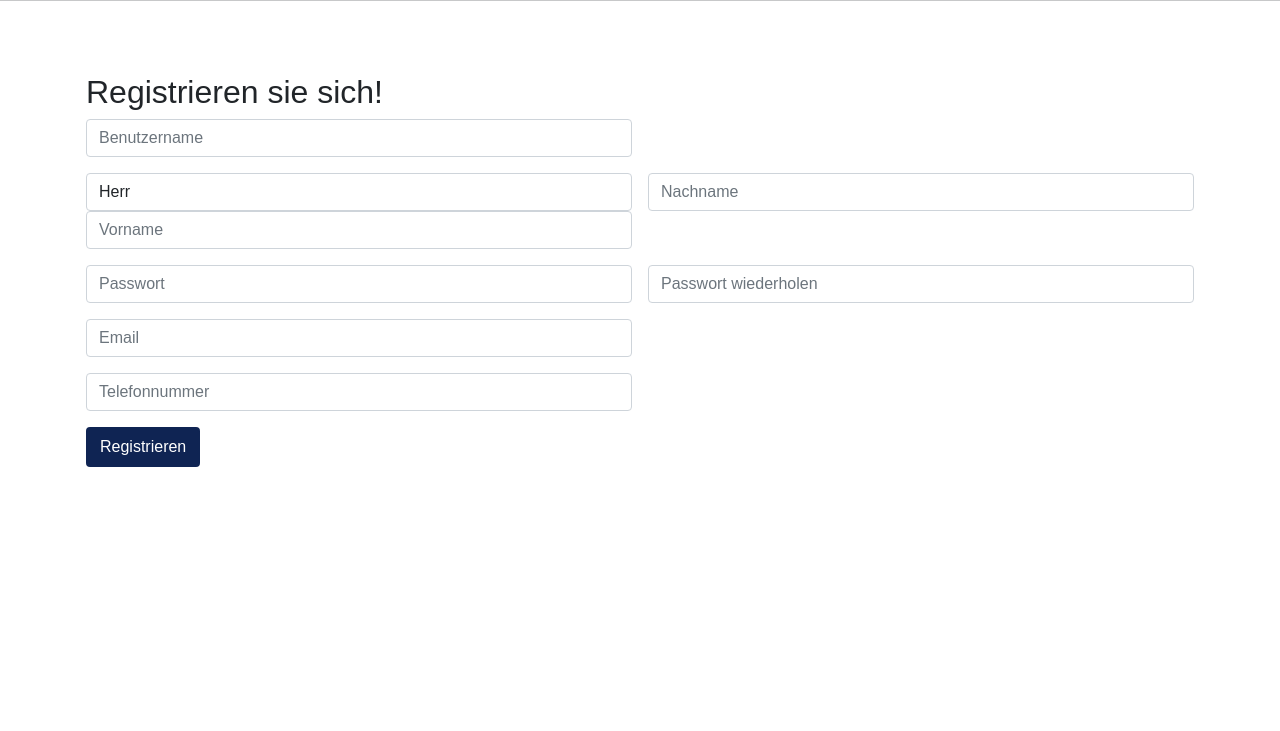
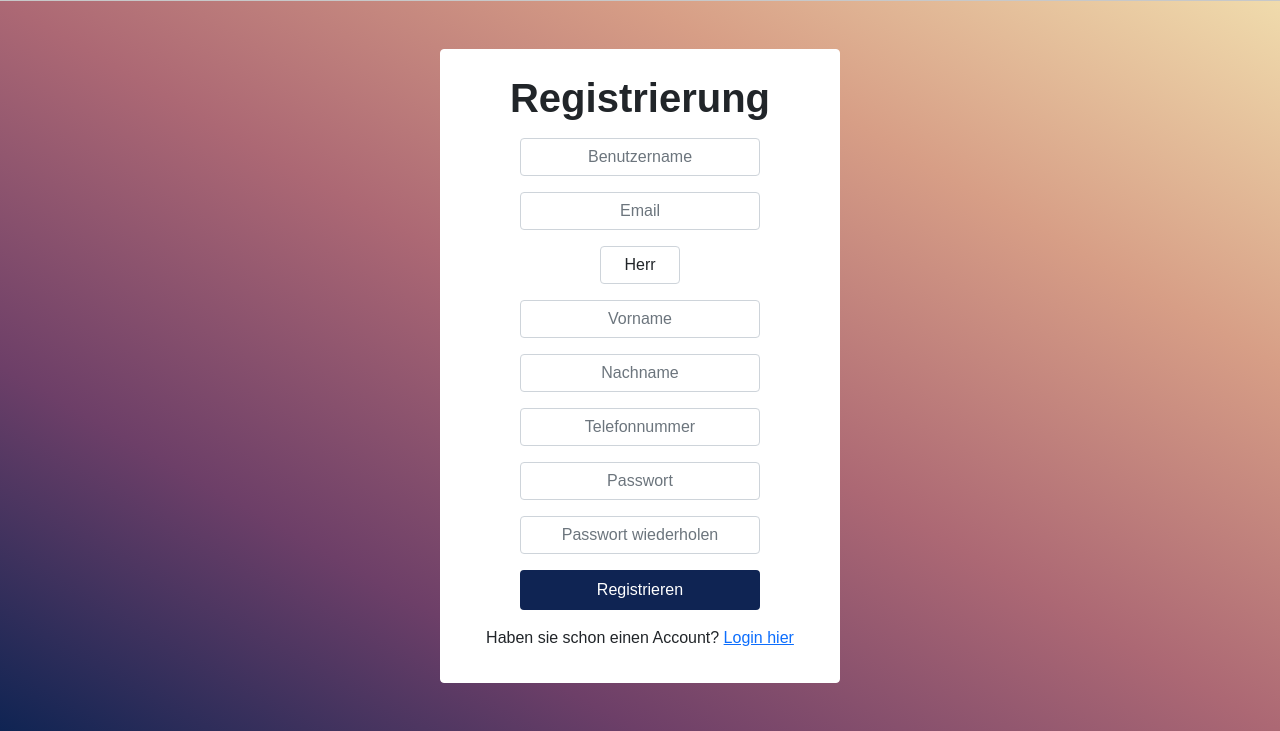
Before and after one commit to LRenTi/BIF1_Hotel-Website, a PHP site: page /index.php?include=register in a window 1280 px wide. Shown: the part 188-919 px from the top of the page. Before the commit the page ends 655 px from the top, so only its background shows below. Run offline with PHP 8.4, Linux system fonts and the light colour scheme.

Commit message:
New: Registration form design

```diff
--- a/pages/register.php
+++ b/pages/register.php
@@ -2,49 +2,34 @@
 <head>
     <title>Registrierung</title>
 </head>
-<div class="d-flex align-items-center justify-content-center">
-        <h1 class="text-white bold">Registrierung</h1>
-</div>
+
 <body>
-    <div class="container p-3">
-        <h2>Registrieren sie sich!</h2>
+    <section class="bg-grad-rb">
+        <div class="container d-flex justify-content-center p-5">
+
+            <div class="card p-3 text-center border-white" style="width: 400px;">
+                <h1 class="fw-bold mt-2 mb-3">Registrierung</h1>
+
                 <form method="post">
-            <div class="row g-3">
-                <div class="col-6">
-                    <input type="text" class="form-control" placeholder="Benutzername" id="username" required>
-                </div>
-                <div class="col-6">
-                </div>
-                <div class="col-6">
-                    <select class="form-control" placeholder="Anrede" id="anrede">
+                        <div class="d-flex flex-column justify-content-center align-items-center">
+                                <input type="text" class="text-center form-control mb-3" style="width: 15rem;"placeholder="Benutzername" id="username" required>
+                                <input type="email" class="text-center form-control mb-3" style="width: 15rem;"placeholder="Email" id="mail" required>
+                                <select class="text-center form-control mb-3" style="width: 5rem;" placeholder="Anrede" id="anrede">
                                     <option id="male">Herr</option>
                                     <option id="female">Frau</option>
                                     <option id="divers">ohne Anrede</option>
+                                </select>
+                                <input type="text" class="text-center form-control mb-3" style="width: 15rem;" placeholder="Vorname" id="Vorname" required>
+                                <input type="text" class="text-center form-control mb-3"style="width: 15rem;" placeholder="Nachname" id="Nachname" required>
+                                <input type="telephone" class="text-center form-control mb-3" style="width: 15rem;" placeholder="Telefonnummer" id="telephone" required>
+                                <input type="password" class="text-center form-control mb-3" style="width: 15rem;"  placeholder="Passwort" id="password1" required>
+                                <input type="password" class="text-center form-control mb-3" style="width: 15rem;"  placeholder="Passwort wiederholen" id="password2" required>
+                                <button type="submit" class="btn btn-blue" style="width: 15rem;">Registrieren</button>
+                                <p class="mt-3">Haben sie schon einen Account? <a href="index.php?include=login">Login hier</a></p>
                         </div>
-                <div class="col-6">
-                </div>
-                <div class="col-6">
-                    <input type="text" class="form-control" placeholder="Vorname" id="Vorname" required>
-                </div>
-                <div class="col-6">
-                    <input type="text" class="form-control" placeholder="Nachname" id="Nachname" required>
-                </div>
-                <div class="col-6">
-                    <input type="password" class="form-control" placeholder="Passwort" id="password1" required>
-                </div>
-                <div class="col-6">
-                    <input type="password" class="form-control" placeholder="Passwort wiederholen" id="password2" required>
-                </div>
-                <div class="col-6">
-                    <input type="email" class="form-control" placeholder="Email" id="mail" required>
-                </div>
-                <div class="col-6">
-                </div>
-                <div class="col-6">
-                    <input type="telephone" class="form-control" placeholder="Telefonnummer" id="telephone" required>
+                </form>
             </div>
         </div>
-            <button type="submit" class="btn btn-blue mt-3">Registrieren</button>
-        </form>
+    </section>
     </body>
 </html>
--- a/stylesheet.css
+++ b/stylesheet.css
@@ -65,9 +65,10 @@
     color: white;
 }
 .bgimg {
-    background-image: url("content/pictures/StockHotel.jpg");
+    background-image: url("content/pictures/StockHoteldark50.png");
     background-position: center;
     background-repeat: no-repeat;
+    min-height: 100vh;
 }
 .td-none{
     text-decoration: none;
@@ -77,3 +78,11 @@ input::file-selector-button {
     margin-right: .75rem;
     border-radius: .25rem!important;
 }
+.bg-grad-rb {
+    background-image: linear-gradient(to right top, #0f2453, #6d3f68, #ac6874, #d79e86, #f0dbac);
+    min-height: 80vh;
+}
+.border-white{
+    border-color: white!important;
+    border-radius: .25rem!important;
+}
```
Lines whose indentation alone changed are shown as unchanged.
